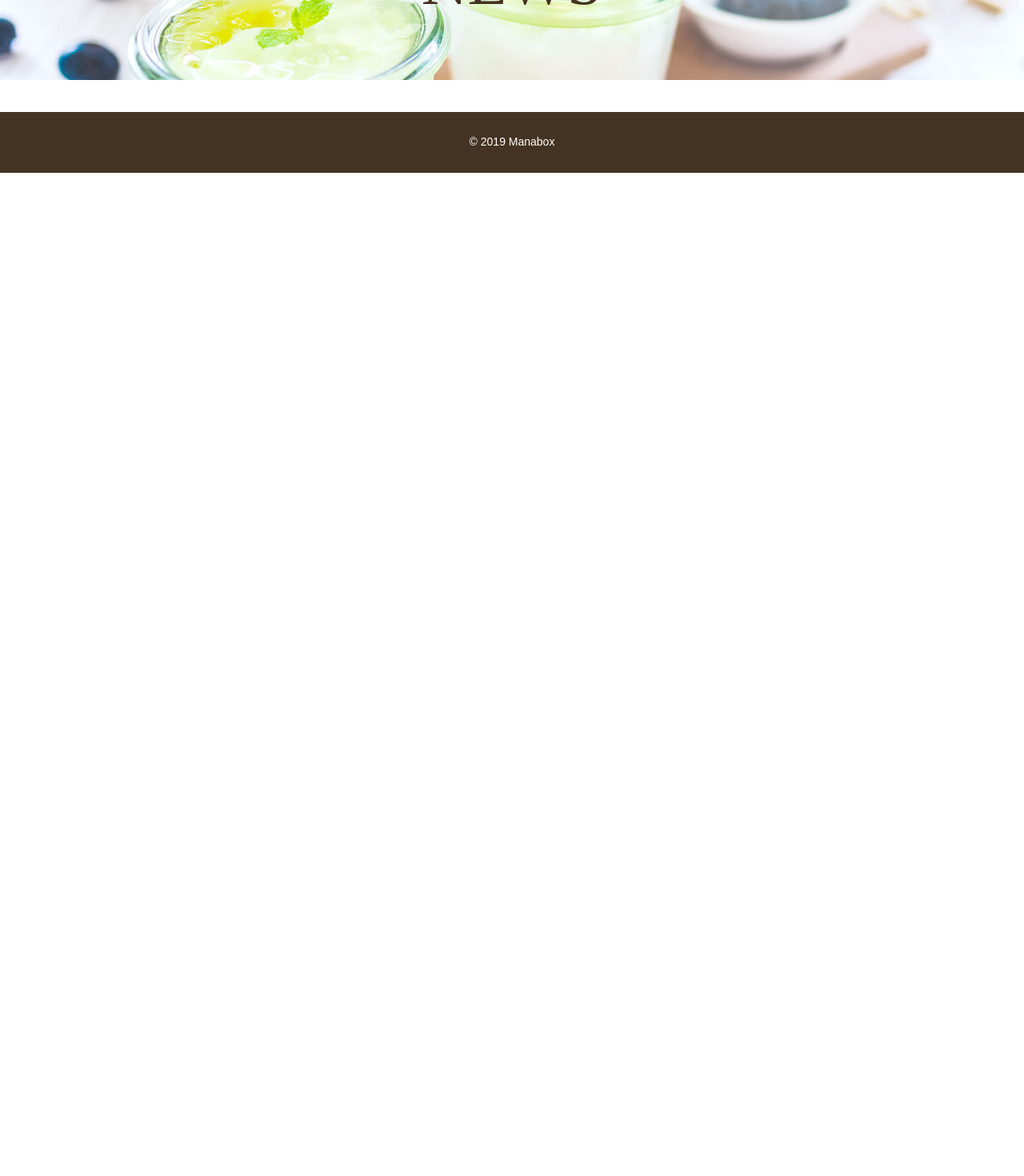
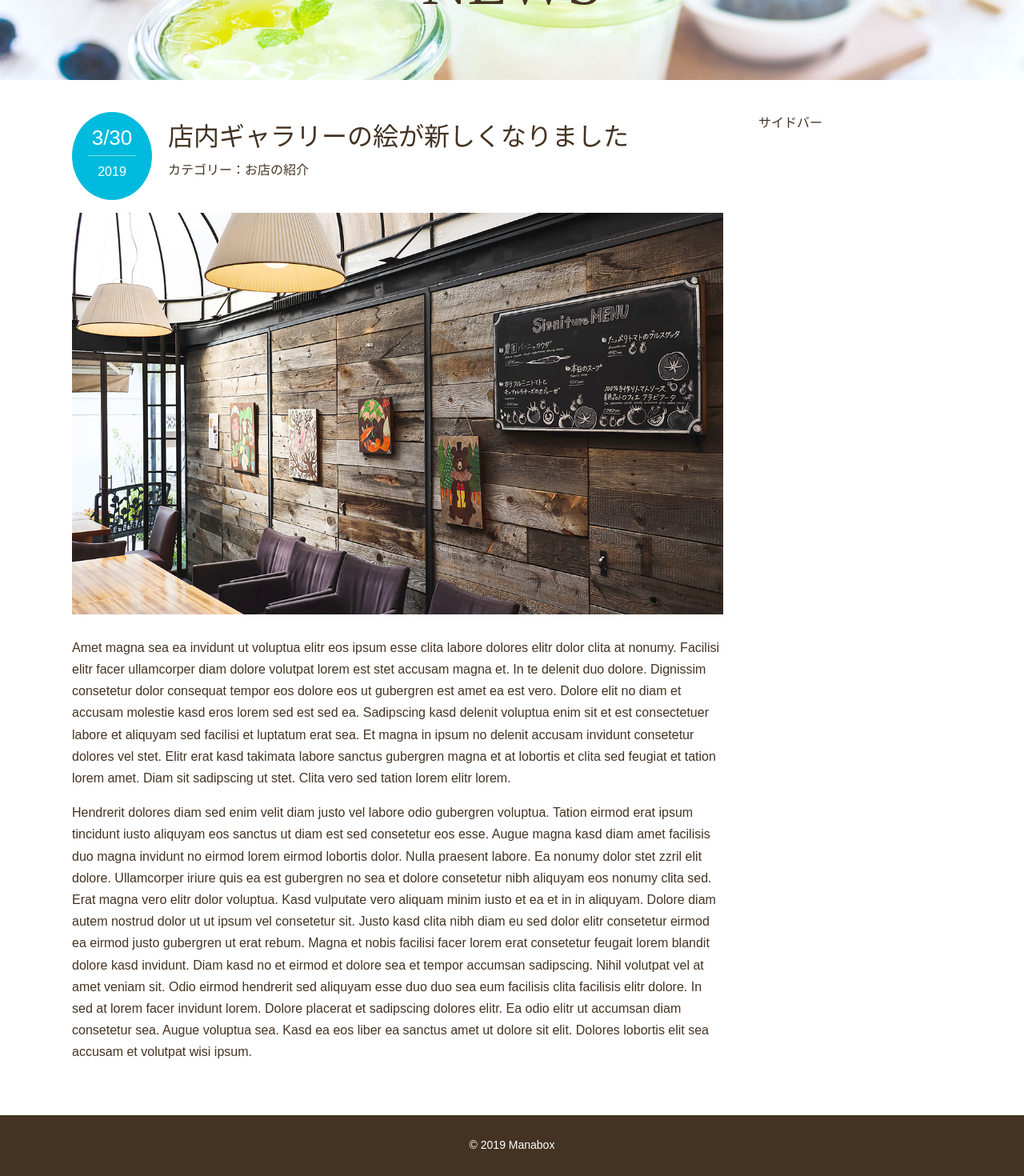
Before and after one commit to KotaSC/html-css-practice, a React (Create React App) app in the folder chapter4to7/: page /news in a window 1280 px wide. Shown: the part 197-1667 px from the top of the page at 80% size. Before the commit the page ends 827 px from the top, so only its background shows below. Built offline with nearby package versions, Linux system fonts and the light colour scheme.

Commit message:
NEWSページの作成

```diff
--- /dev/null
+++ b/chapter4to7/src/components/News/Article.tsx
@@ -0,0 +1,102 @@
+import styled from "styled-components";
+import postImg from "../../assets/images/wall.jpg";
+
+const NewsArticle = styled.article`
+  width: 74%;
+`;
+
+const PostInfo = styled.header`
+  position: relative;
+  padding-top: 4px;
+  margin-bottom: 40px;
+`;
+
+const PostTitle = styled.h2`
+  font-family: "Yu Mincho", "YuMincho", serif;
+  font-size: 2rem;
+  font-weight: normal;
+  margin-left: 120px;
+`;
+
+const PostDay = styled.p`
+  background: #0bd;
+  border-radius: 50%;
+  color: #fff;
+  width: 100px;
+  height: 100px;
+  font-size: 1.625rem;
+  text-align: center;
+  position: absolute;
+  top: 0;
+  padding-top: 10px;
+`;
+
+const PostYear = styled.span`
+  font-size: 1rem;
+  border-top: 1px rgba(255, 255, 255, 0.5) solid;
+  padding-top: 6px;
+  display: block;
+  width: 60%;
+  margin: 0 auto;
+`;
+
+const PostImage = styled.img`
+  margin-bottom: 20px;
+`;
+
+const PostCategory = styled.p`
+  margin-left: 120px;
+`;
+
+const ArticleText = styled.p`
+  margin-bottom: 1rem;
+`;
+
+export const Article = () => {
+  return (
+    <NewsArticle>
+      <PostInfo>
+        <PostTitle>店内ギャラリーの絵が新しくなりました</PostTitle>
+        <PostDay>
+          3/30 <PostYear>2019</PostYear>
+        </PostDay>
+        <PostCategory>カテゴリー：お店の紹介</PostCategory>
+      </PostInfo>
+      <PostImage src={postImg} />
+      <ArticleText>
+        Amet magna sea ea invidunt ut voluptua elitr eos ipsum esse clita labore
+        dolores elitr dolor clita at nonumy. Facilisi elitr facer ullamcorper
+        diam dolore volutpat lorem est stet accusam magna et. In te delenit duo
+        dolore. Dignissim consetetur dolor consequat tempor eos dolore eos ut
+        gubergren est amet ea est vero. Dolore elit no diam et accusam molestie
+        kasd eros lorem sed est sed ea. Sadipscing kasd delenit voluptua enim
+        sit et est consectetuer labore et aliquyam sed facilisi et luptatum erat
+        sea. Et magna in ipsum no delenit accusam invidunt consetetur dolores
+        vel stet. Elitr erat kasd takimata labore sanctus gubergren magna et at
+        lobortis et clita sed feugiat et tation lorem amet. Diam sit sadipscing
+        ut stet. Clita vero sed tation lorem elitr lorem.
+      </ArticleText>
+      <ArticleText>
+        Hendrerit dolores diam sed enim velit diam justo vel labore odio
+        gubergren voluptua. Tation eirmod erat ipsum tincidunt iusto aliquyam
+        eos sanctus ut diam est sed consetetur eos esse. Augue magna kasd diam
+        amet facilisis duo magna invidunt no eirmod lorem eirmod lobortis dolor.
+        Nulla praesent labore. Ea nonumy dolor stet zzril elit dolore.
+        Ullamcorper iriure quis ea est gubergren no sea et dolore consetetur
+        nibh aliquyam eos nonumy clita sed. Erat magna vero elitr dolor
+        voluptua. Kasd vulputate vero aliquam minim iusto et ea et in in
+        aliquyam. Dolore diam autem nostrud dolor ut ut ipsum vel consetetur
+        sit. Justo kasd clita nibh diam eu sed dolor elitr consetetur eirmod ea
+        eirmod justo gubergren ut erat rebum. Magna et nobis facilisi facer
+        lorem erat consetetur feugait lorem blandit dolore kasd invidunt. Diam
+        kasd no et eirmod et dolore sea et tempor accumsan sadipscing. Nihil
+        volutpat vel at amet veniam sit. Odio eirmod hendrerit sed aliquyam esse
+        duo duo sea eum facilisis clita facilisis elitr dolore. In sed at lorem
+        facer invidunt lorem. Dolore placerat et sadipscing dolores elitr. Ea
+        odio elitr ut accumsan diam consetetur sea. Augue voluptua sea. Kasd ea
+        eos liber ea sanctus amet ut dolore sit elit. Dolores lobortis elit sea
+        accusam et volutpat wisi ipsum.
+      </ArticleText>
+    </NewsArticle>
+  );
+};
--- a/chapter4to7/src/components/News/News.tsx
+++ b/chapter4to7/src/components/News/News.tsx
@@ -1,12 +1,26 @@
 import styled from "styled-components";
+import { Article } from "./Article";
+import { Sidebar } from "./Sidebar";
 
 const Wrapper = styled.div`
   max-width: 1100px;
   margin: 0 auto;
   padding: 0 4%;
-  text-align: center;
+`;
+
+const Contents = styled.div`
+  display: flex;
+  justify-content: space-between;
+  margin-bottom: 50px;
 `;
 
 export const News = () => {
-  return <Wrapper></Wrapper>;
+  return (
+    <Wrapper>
+      <Contents>
+        <Article />
+        <Sidebar />
+      </Contents>
+    </Wrapper>
+  );
 };
--- /dev/null
+++ b/chapter4to7/src/components/News/Sidebar.tsx
@@ -0,0 +1,9 @@
+import styled from "styled-components";
+
+const Aside = styled.aside`
+  width: 22%;
+`;
+
+export const Sidebar = () => {
+  return <Aside>サイドバー</Aside>;
+};
```
